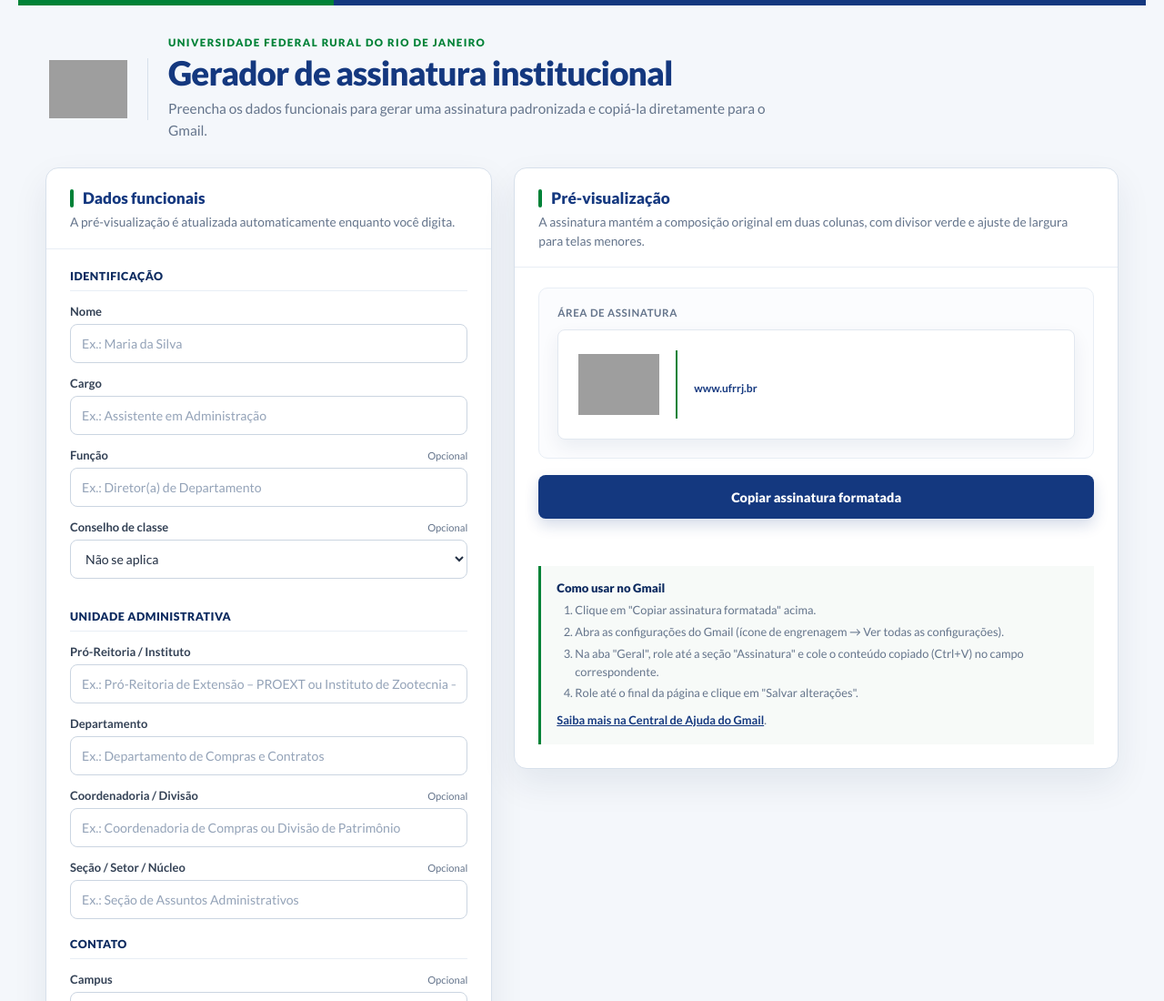
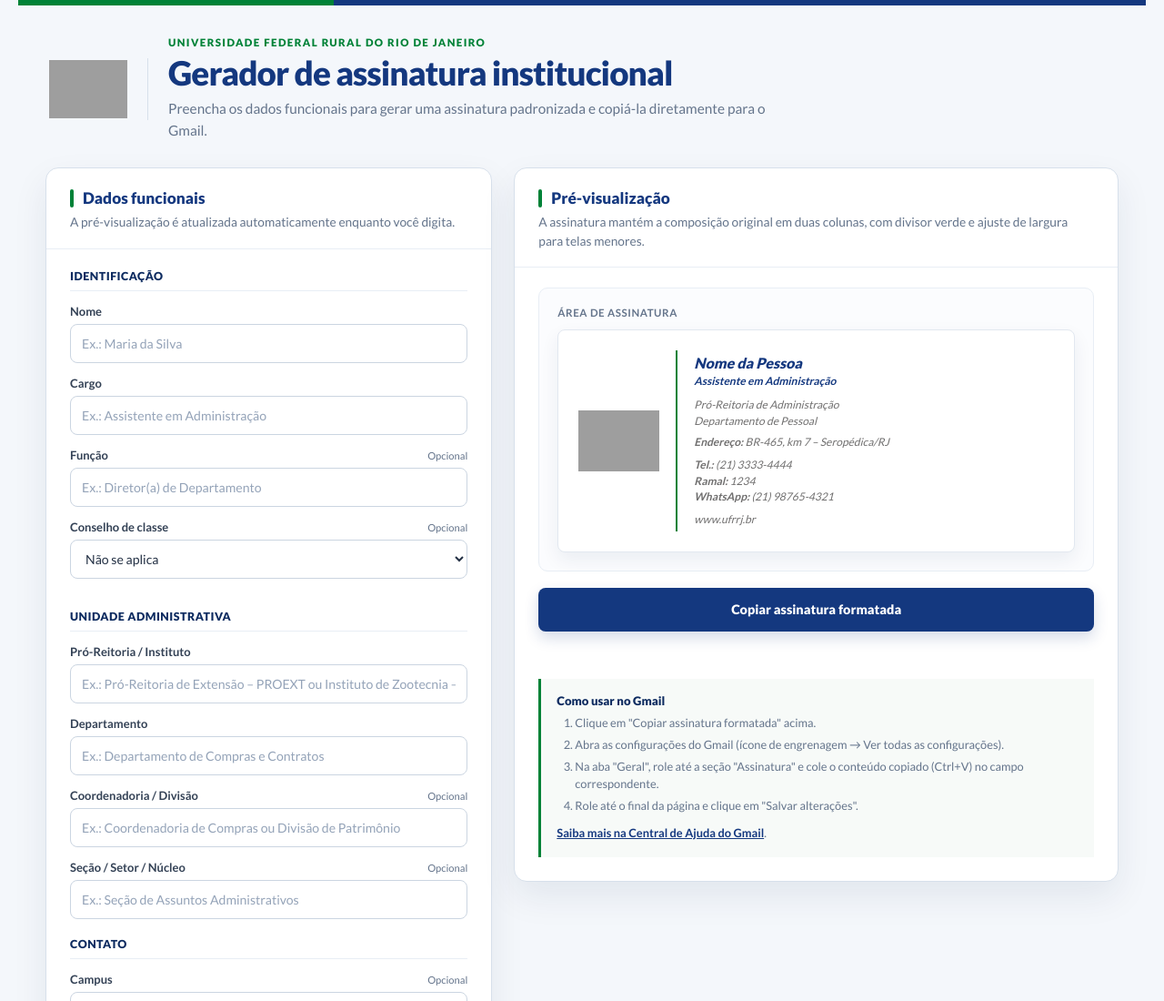
Before and after one commit to daniellopes22/assinatura-ufrrj, a website: page index.html in a window 1280 px wide. Shown: the top 1100 px of the page at 91% size. Drawn offline with Linux system fonts and the light colour scheme; grey boxes are pictures that could not be loaded.

Commit message:
feat: adiciona placeholder na pré-visualização da assinatura
- Exibe exemplo pré-preenchido quando o formulário está vazio
- Esconde automaticamente ao digitar Nome ou Cargo
- Usuário visualiza como ficará a assinatura antes de preencher

```diff
--- a/index.html
+++ b/index.html
@@ -768,7 +768,32 @@
           <div class="preview-area">
             <p class="preview-label">Área de assinatura</p>
             <div id="assinatura">
-              <div style="width: 100%; max-width: 600px; background-color: transparent; font-family: Lato, Calibri, Arial, Helvetica, sans-serif; font-size: 12px; color: #706F6F; line-height: 1.45;">
+              <!-- Placeholder mostrado quando o formulário está vazio -->
+              <div id="preview-placeholder" style="width: 100%; max-width: 600px; background-color: transparent; font-family: Lato, Calibri, Arial, Helvetica, sans-serif; font-size: 12px; color: #B2B2B2; line-height: 1.45; font-style: italic;">
+                <table role="presentation" cellpadding="0" cellspacing="0" border="0" width="100%" style="width: 100%; max-width: 600px; background-color: transparent; border-collapse: collapse; table-layout: fixed; font-family: Lato, Calibri, Arial, Helvetica, sans-serif; font-size: 12px; color: #B2B2B2; line-height: 1.45;">
+                  <tr>
+                    <td width="108" style="width: 108px; padding: 4px 18px 4px 0; vertical-align: middle; border-right: 2px solid #008237; background-color: transparent;">
+                      <img src="https://institucional.ufrrj.br/ccs/files/2019/06/rural_logo03.png" alt="UFRRJ" width="92" style="display: block; width: 92px; max-width: 100%; height: auto; border: 0;">
+                    </td>
+                    <td style="padding: 4px 0 4px 18px; vertical-align: middle; word-wrap: break-word; overflow-wrap: anywhere; background-color: transparent;">
+                      <div style="margin-bottom: 8px;">
+                        <span style="display: block; margin-bottom: 2px; color: #14387f; font-size: 16px; font-weight: 900; line-height: 1.25;">Nome da Pessoa</span>
+                        <span style="display: block; color: #14387f; font-size: 12px; font-weight: 700; line-height: 1.4;">Assistente em Administração</span>
+                      </div>
+                      <span style="display: block; color: #706F6F;">Pró-Reitoria de Administração</span>
+                      <span style="display: block; color: #706F6F;">Departamento de Pessoal</span>
+                      <span style="display: block; margin-top: 6px; color: #706F6F;"><strong style="color: #706F6F;">Endereço:</strong> BR-465, km 7 – Seropédica/RJ</span>
+                      <span style="display: block; margin-top: 8px; color: #706F6F;">
+                        <span style="display: block;"><strong style="color: #706F6F;">Tel.:</strong> (21) 3333-4444</span>
+                        <span style="display: block;"><strong style="color: #706F6F;">Ramal:</strong> 1234</span>
+                        <span style="display: block;"><strong style="color: #706F6F;">WhatsApp:</strong> (21) 98765-4321</span>
+                      </span>
+                      <span style="display: block; margin-top: 8px; color: #706F6F;">www.ufrrj.br</span>
+                    </td>
+                  </tr>
+                </table>
+              </div>
+              <div id="preview-real" style="width: 100%; max-width: 600px; background-color: transparent; font-family: Lato, Calibri, Arial, Helvetica, sans-serif; font-size: 12px; color: #706F6F; line-height: 1.45;">
                 <table role="presentation" cellpadding="0" cellspacing="0" border="0" width="100%" style="width: 100%; max-width: 600px; background-color: transparent; border-collapse: collapse; table-layout: fixed; font-family: Lato, Calibri, Arial, Helvetica, sans-serif; font-size: 12px; color: #706F6F;">
                   <tr>
                     <td width="108" style="width: 108px; padding: 4px 18px 4px 0; vertical-align: middle; border-right: 2px solid #008237; background-color: transparent;">
@@ -1209,10 +1234,23 @@
       document.getElementById('out_redes_sociais').style.display =
         document.getElementById('in_redes_sociais').checked ? 'block' : 'none';
 
+      // Alterna entre placeholder e conteúdo real da pré-visualização
+      var nome = document.getElementById('in_nome').value.trim();
+      var cargo = document.getElementById('in_cargo').value.trim();
+      var temDados = Boolean(nome || cargo);
+      document.getElementById('preview-placeholder').style.display = temDados ? 'none' : 'block';
+      document.getElementById('preview-real').style.display = temDados ? 'block' : 'none';
+
       updateSeparators();
 
       salvarDadosLocais();
     }
+
+    // Inicializa a visibilidade do placeholder ao carregar a página
+    document.addEventListener('DOMContentLoaded', function () {
+      carregarDadosLocais();
+      updateSignature();
+    });
 
     function mostrarStatus(mensagem, ehErro) {
       var status = document.getElementById('copy-status');
```
